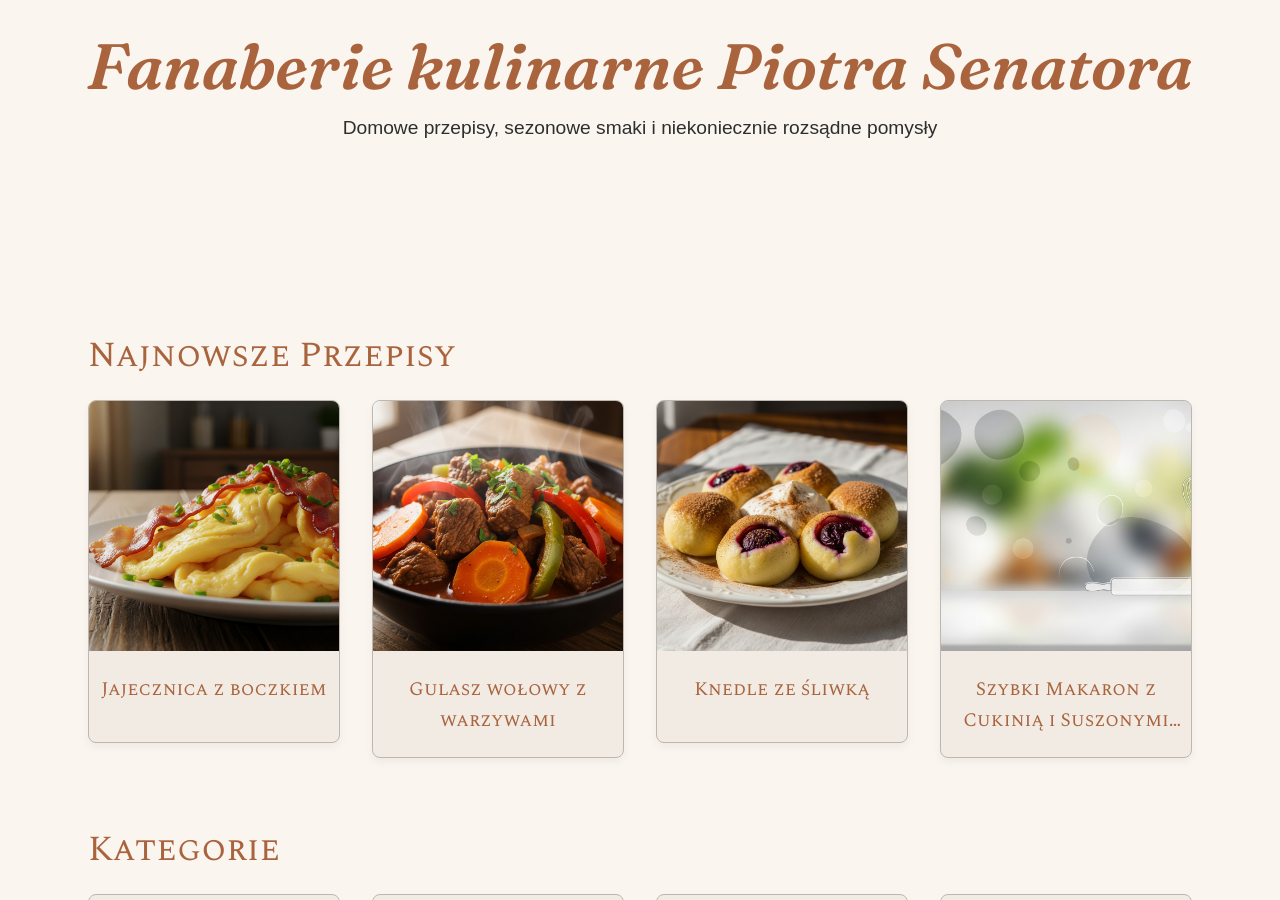
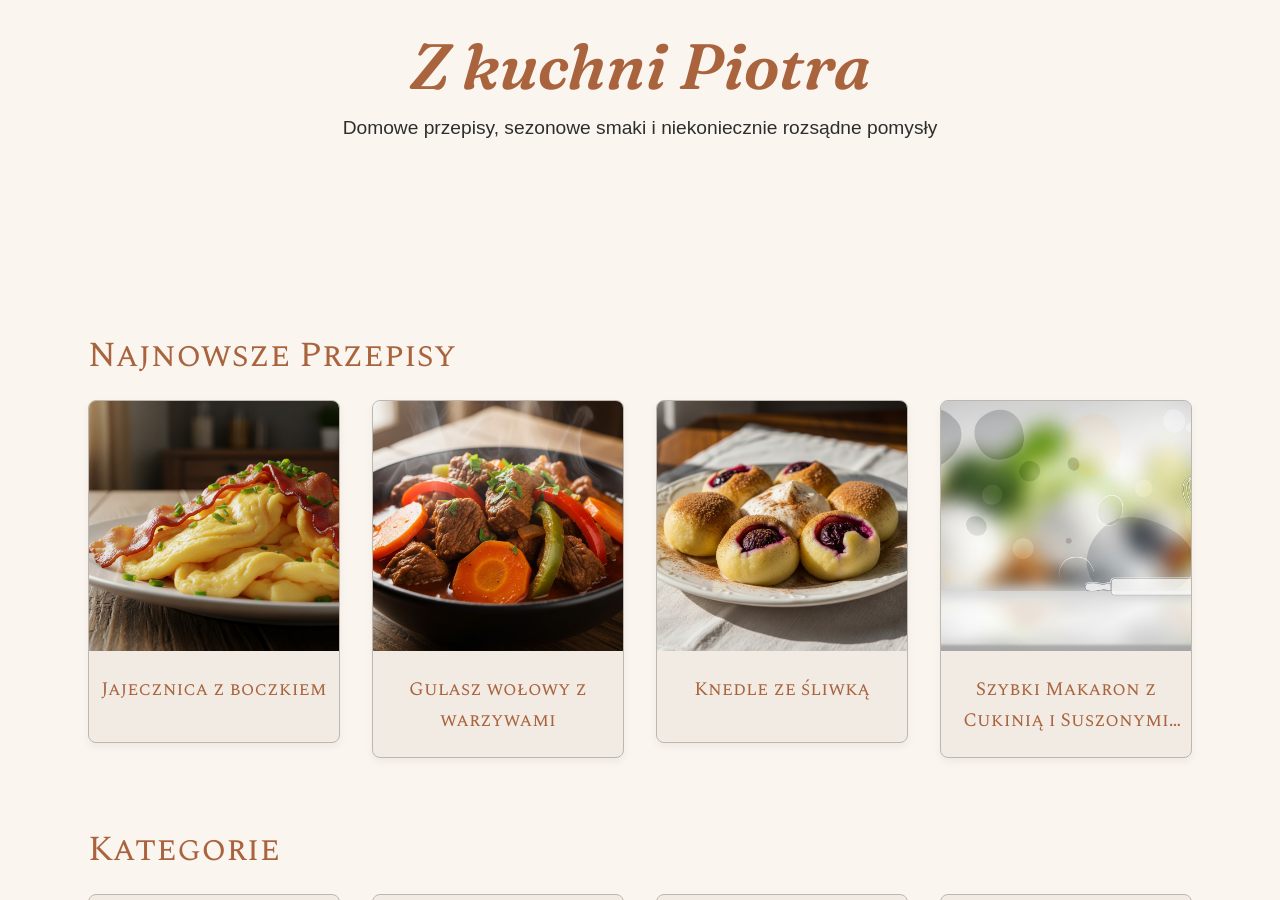
Before and after one commit to piotrsenator/kuchnia, a Jekyll site: the page built from index.html, in a window 1280 px wide and 900 px high. Built offline with Jekyll 4.4.1, drawn with Linux system fonts in a browser that asks for light colours; some web fonts are replaced.

Commit message:
Update _config.yml

```diff
--- a/_config.yml
+++ b/_config.yml
@@ -1,7 +1,7 @@
 # _config.yml
 
 # Globalne ustawienia strony
-title: Fanaberie kulinarne Piotra Senatora
+title: Z kuchni Piotra
 description: Domowe przepisy, sezonowe smaki i niekoniecznie rozsądne pomysły.
 url: "https://kuchnia.senator.lu" # Twoja domena niestandardowa
 baseurl: "" # Pozostaw puste, ponieważ strona jest na domenie niestandardowej w głównym katalogu
```
